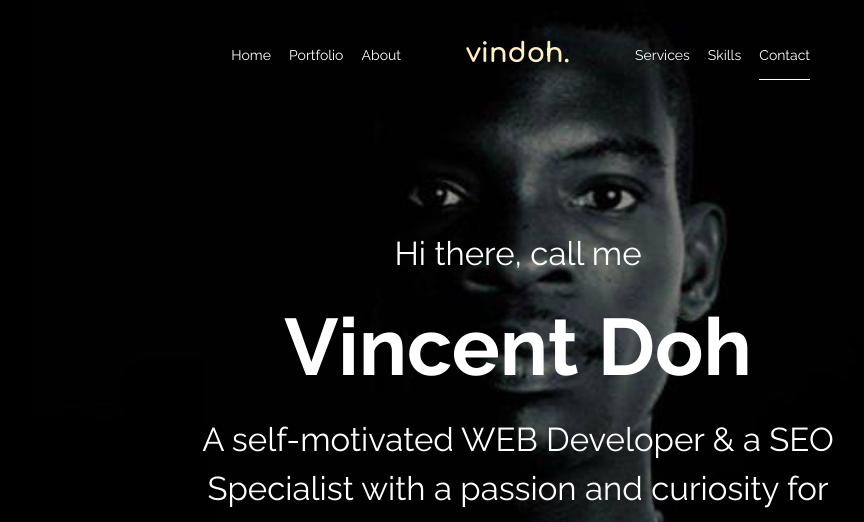
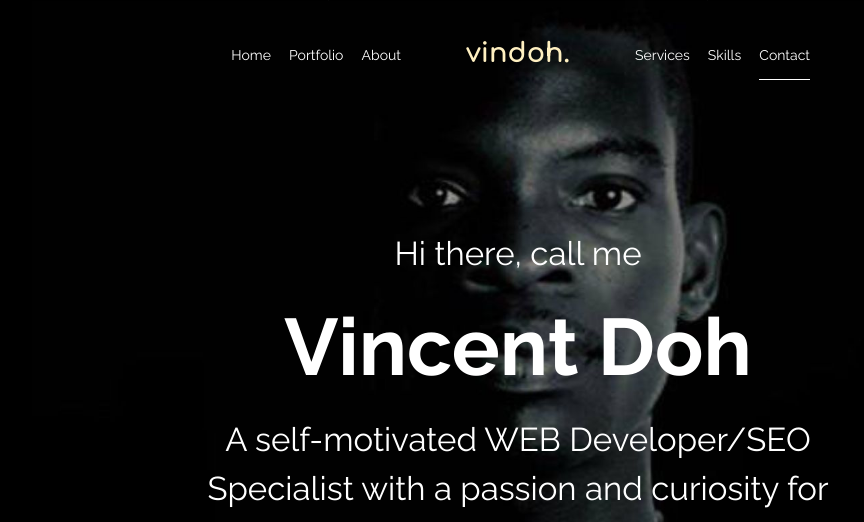
Before and after one commit to vin-doh/vdesign, a plain HTML site: page index.html in a window 1280 px wide. Shown: the top 522 px of the page, without its empty margins (122-986 px from the left). Drawn offline with nearby package versions, Linux system fonts and the light colour scheme; animation ran at ten frames a second; files whose address does not match are found by name.

Commit message:
portfolio modified

```diff
--- a/index.html
+++ b/index.html
@@ -71,7 +71,7 @@
 <div class="col-md-7 mx-auto text-center">
 <h2 class="subheading gsap-reveal-hero">Hi there, call me</h2>
 <h1 class="heading gsap-reveal-hero">Vincent Doh</h1>
-<h2 class="subheading gsap-reveal-hero">A self-motivated WEB Developer & a SEO Specialist with a passion and curiosity for creativity.</h2>
+<h2 class="subheading gsap-reveal-hero">A self-motivated WEB Developer/SEO Specialist with a passion and curiosity for creativity.</h2>
 </div>
 </div>
 </div>
```
